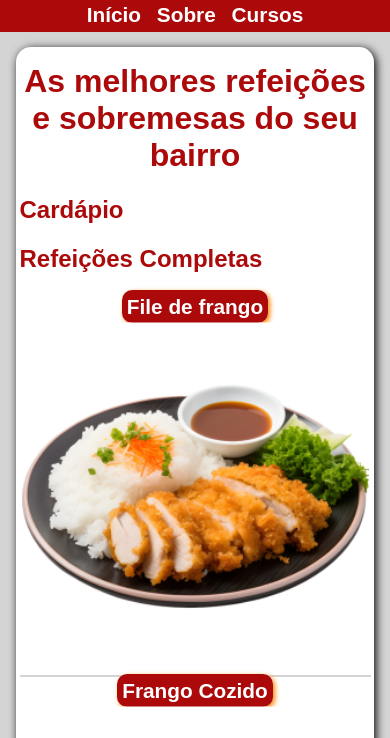
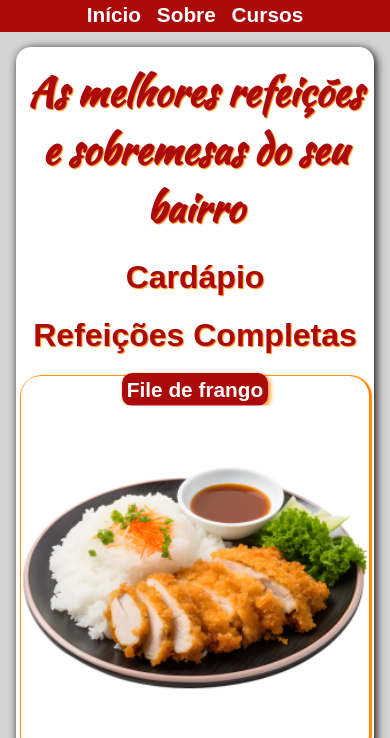
Before and after one commit to Bbrollo/Projeto-restaurante, a plain HTML site: page index.html in a window 390 px wide. Shown: the part 106-844 px from the top of the page. Drawn offline with Linux system fonts and the light colour scheme.

Commit message:
Alterando fontes e melhorando grid

```diff
--- a/css/estilo.css
+++ b/css/estilo.css
@@ -1,3 +1,5 @@
+@import url('https://fonts.googleapis.com/css2?family=Kaushan+Script&display=swap');
+
 :root{ /*Possível salvar variaveis*/
     --preto: rgb(0, 0, 0);
     --branco: rgb(255, 255, 255);
@@ -91,15 +93,39 @@ aside{
 
 /*em é medida padrão, 1 em é 16px*/
 h1{
-    font-size: 2em;
+    font-size: 3.5em;
     margin-top: 3%;
     text-align: center;
     color: var(--corprojeto1);
+    font-family: "Kaushan Script", serif;
+    text-shadow: 1px 1px 1px var(--corprojeto6);
 }
 
 h2{
-    font-size: 1.5em;
+    font-size: 2.5em;
     color: var(--corprojeto1);
+    text-align: center;
+    text-shadow: 1px 1px 2px var(--corprojeto6);
+    text-shadow: 1px 1px 1px var(--corprojeto6);
+}
+
+@media(min-width: 320px) and (max-width: 1024px){
+    h1{
+        font-size: 2.5em;
+        margin-top: 3%;
+        text-align: center;
+        color: var(--corprojeto1);
+        font-family: "Kaushan Script", serif;
+        text-shadow: 1px 1px 1px var(--corprojeto6);
+    }
+
+    h2{
+        font-size: 2em;
+        color: var(--corprojeto1);
+        text-align: center;
+        text-shadow: 1px 1px 2px var(--corprojeto6);
+        text-shadow: 1px 1px 1px var(--corprojeto6);
+    }
 }
 
 h3{
@@ -184,21 +210,24 @@ p{
 }
 
 /*Configs da grade de conteudo - Grids*/
-#grid-conteudo{
-    background-color: var(--cinza);
+.grid-conteudo{
+    background-color: var(--branco);
+    padding: 0.5%;
 }
 .grid{
     display: grid;
     grid-template-columns: repeat(auto-fill, minmax(300px, 1fr)); /*auto-fill: preenche o espaço com o minimo de 300px e o maximo de 1fr*/
     max-width: 1024px;
     margin: auto;
-    gap: 1.5px
+    gap: 8px
 
 }
 .grid div{
     background-color: var(--branco);
     text-align: center;
     padding: 2px;
+    box-shadow: 1px 1px 1px 2px var(--corprojeto6);
+    border-radius: 20px;
 }
 
 /*Config para Botões de ação*/
--- a/index.html
+++ b/index.html
@@ -31,7 +31,7 @@
             <br>
             <h2>Refeições Completas</h2>
             <br>
-            <section id="grid-conteudo">
+            <section class="grid-conteudo">
                 <div class="grid">
                     <div> <a class="menu" href="#">File de frango</a> <br> <img src="img/prato1.webp" alt="prato1"></div>
                     <div> <a class="menu" href="#">Frango Cozido</a> <br><img src="img/prato2.webp" alt="prato2"></div>
@@ -45,7 +45,7 @@
             <br>
             <h2>Sucos e Refrigerantes</h2>
             <br>
-            <section id="grid-conteudo">
+            <section class="grid-conteudo">
                 <div class="grid">
                     <div> <a class="menu" href="#">Suco de Laranja</a> <br> <img src="img/bebida1.webp" alt="bebida1"></div>
                     <div> <a class="menu" href="#">Suco de Acerola</a> <br><img src="img/bebida2.webp" alt="bebida2"></div>
@@ -59,7 +59,7 @@
             <br>
             <h2>Sobremesas</h2>
             <br>
-            <section id="grid-conteudo">
+            <section class="grid-conteudo">
                 <div class="grid">
                     <div> <a class="menu" href="#">Bolo de Chocolate</a> <br> <img src="img/sobremesa1.webp" alt="sobremesa1"></div>
                     <div> <a class="menu" href="#">Brigadeiro</a> <br><img src="img/sobremesa2.webp" alt="sobremesa2"></div>
```
